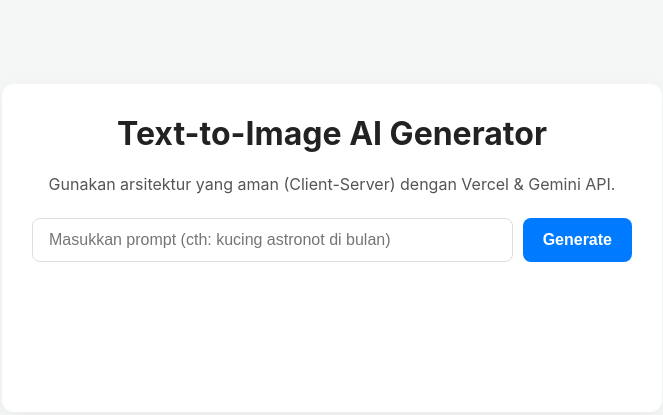
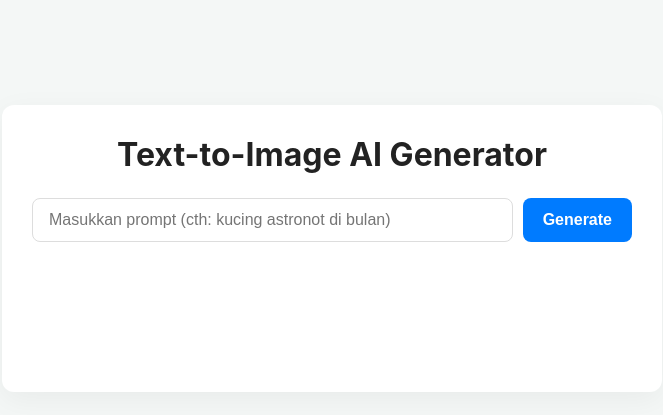
Before and after one commit to rafli-chesio/chatbot-generate-gambar, a website: page index.html in a window 1280 px wide. Shown: the part 172-587 px from the top of the page, without its empty margins (308-971 px from the left). Drawn offline with Linux system fonts and the light colour scheme.

Commit message:
update index.html

```diff
--- a/index.html
+++ b/index.html
@@ -9,7 +9,7 @@
 <body>
     <div class="container">
         <h1>Text-to-Image AI Generator</h1>
-        <p>Gunakan arsitektur yang aman (Client-Server) dengan Vercel & Gemini API.</p>
+        <p></p>
 
         <div class="input-group">
             <input type="text" id="prompt-input" placeholder="Masukkan prompt (cth: kucing astronot di bulan)">
```
